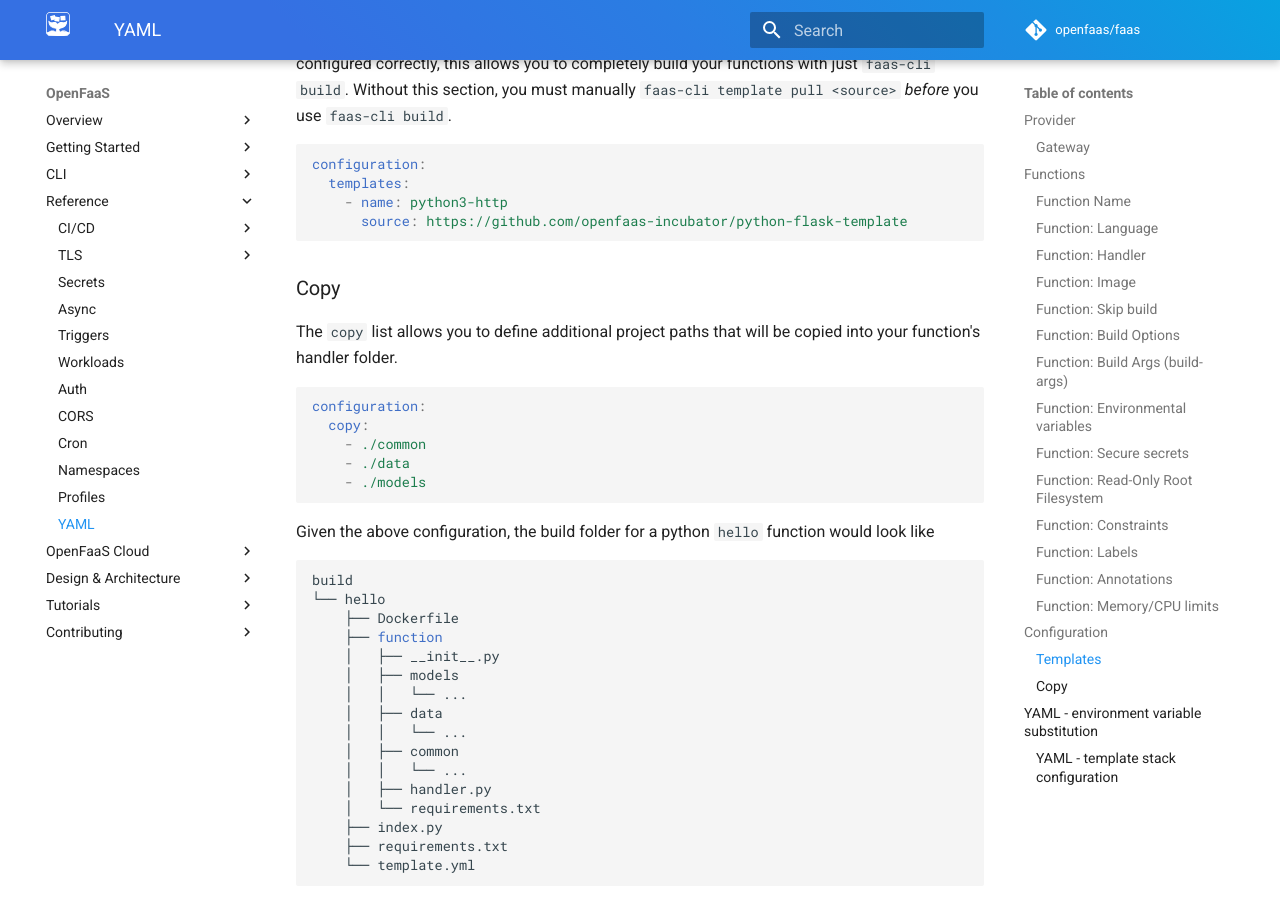
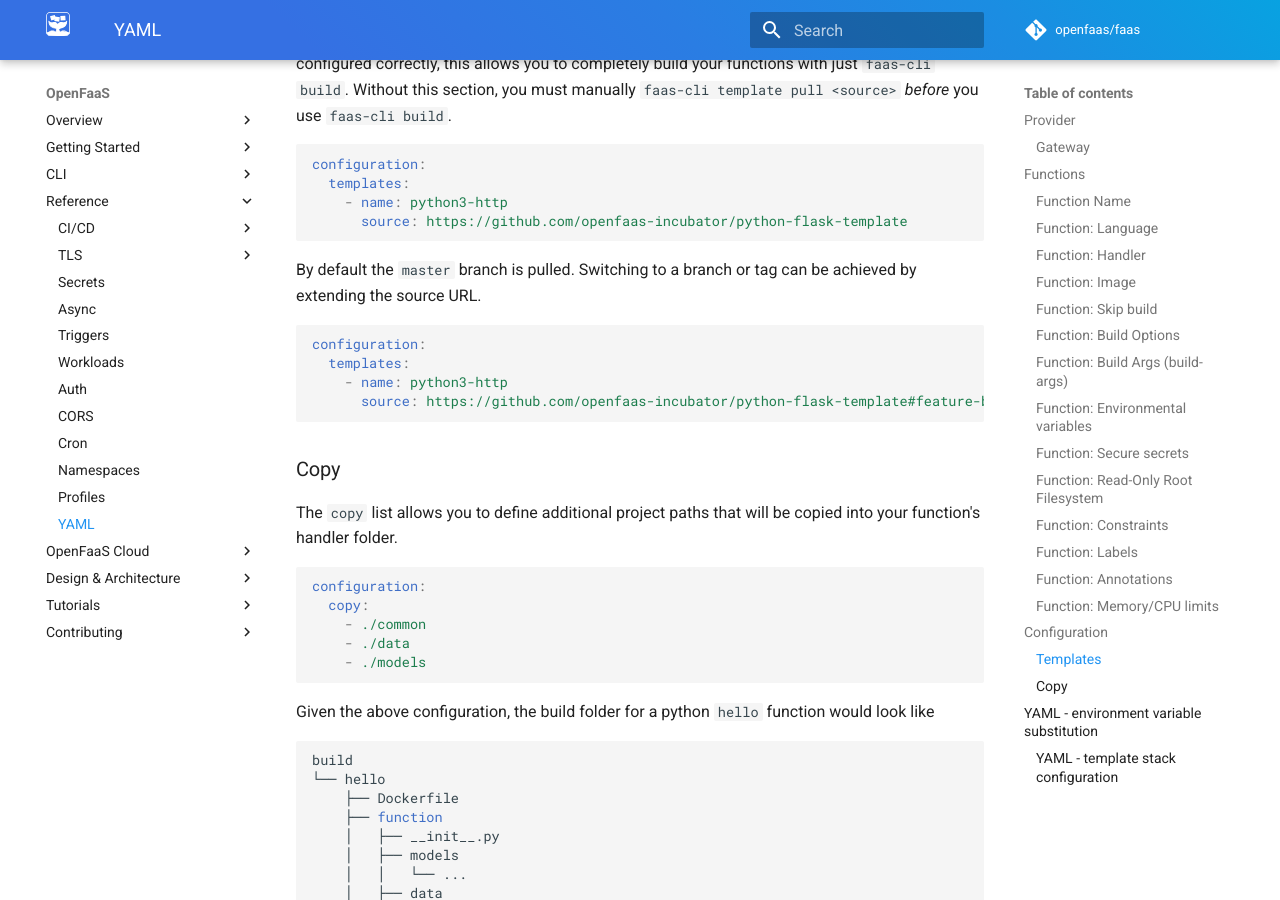
Before and after one commit to openfaas/docs, an MkDocs documentation site: the page built from docs/reference/yaml.md, in a window 1280 px wide and 900 px high, scrolled down 6463 px. Built offline with MkDocs 1.6.1 and Material for MkDocs 9.7.7, drawn with Linux system fonts in a browser that asks for light colours; comment, search, counter and statistics services are not loaded.

Commit message:
Add branch / tag selection for template sources
Signed-off-by: Fabian Pfannes <fp@maon.eu>

````diff
--- a/docs/reference/yaml.md
+++ b/docs/reference/yaml.md
@@ -270,6 +270,15 @@ configuration:
       source: https://github.com/openfaas-incubator/python-flask-template
 ```
 
+By default the `master` branch is pulled. Switching to a branch or tag can be achieved by extending the source URL.
+
+```yaml
+configuration:
+  templates:
+    - name: python3-http
+      source: https://github.com/openfaas-incubator/python-flask-template#feature-branch
+```
+
 ### Copy
 The `copy` list allows you to define additional project paths that will be copied into your function's handler folder.
 
````
